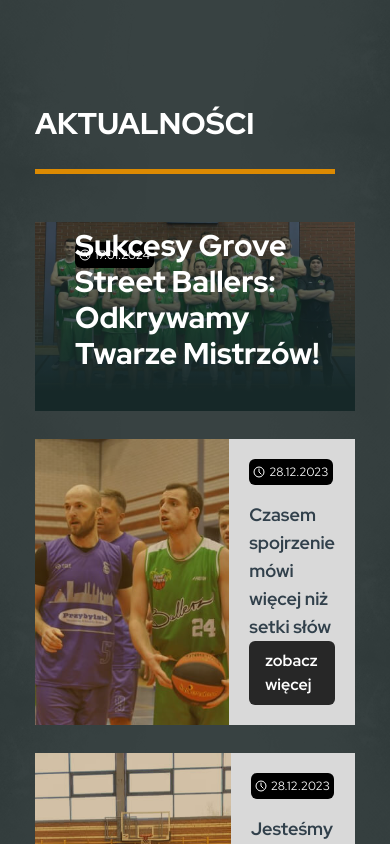
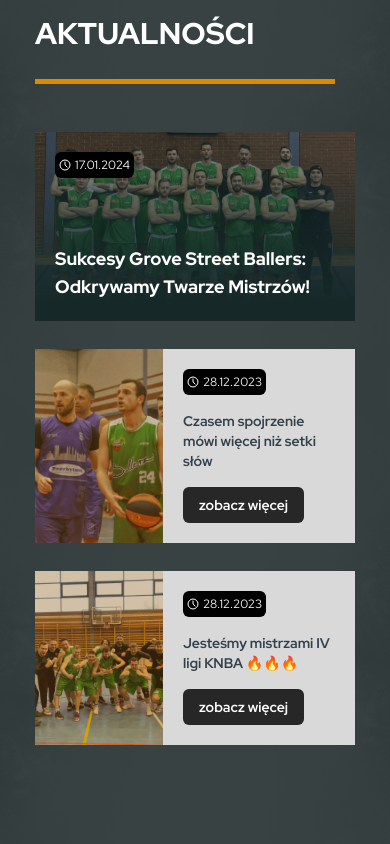
Before and after one commit to rosiu98/Grov-streek-website, a Next.js app: page / in a window 390 px wide. Shown: the part 1200-2044 px from the top of the page. Built offline with nearby package versions, Linux system fonts and the light colour scheme; no server answers; the database is empty; a web font is replaced by a local one.

Commit message:
adding mobile classes fixes

```diff
--- a/app/ui/main.tsx
+++ b/app/ui/main.tsx
@@ -3,7 +3,7 @@ import backgroundImage from "@/public/bg_header.jpg";
 const Main = ({ children }: { children: React.ReactNode }) => {
   return (
     <main className="h-full text-white relative">
-      <div className="h-[1000px]">{children}</div>
+      <div className="min-h-[1000px] h-full">{children}</div>
     </main>
   );
 };
--- a/app/ui/news.tsx
+++ b/app/ui/news.tsx
@@ -7,7 +7,7 @@ import Link from "next/link";
 
 const News = () => {
   return (
-    <section className="pt-[190px]">
+    <section className="pt-[100px] lg:pt-[190px] pb-10">
       <div className="max-w-app">
         <div className="mb-12">
           <p className="text-white text-3xl font-extrabold mb-7">AKTUALNOŚCI</p>
@@ -16,7 +16,7 @@ const News = () => {
         <div className="grid grid-cols-1 h-auto lg:h-[480] xl:grid-cols-[auto_1fr] text-left gap-7">
           <Link className="articleLink" href="/">
             <div className="relative">
-              <div className="absolute z-20 top-0 pt-5 pl-10">
+              <div className="absolute z-20 top-0 pt-5 pl-5 md:pl-10">
                 <div className="flex items-center justify-center gap-1 bg-black p-1 rounded-md">
                   <span>
                     <TimeIconSvg />
@@ -25,8 +25,8 @@ const News = () => {
                 </div>
               </div>
 
-              <div className="absolute z-20 bottom-0 pb-10 pl-10">
-                <h3 className="text-white text-3xl font-extrabold">
+              <div className="absolute z-20 bottom-0 pb-5 pl-5 md:pb-10 md:pl-10">
+                <h3 className="text-white text-lg md:text-3xl font-extrabold">
                   Sukcesy Grove Street Ballers: Odkrywamy Twarze&nbsp;Mistrzów!
                 </h3>
               </div>
@@ -43,7 +43,7 @@ const News = () => {
           </Link>
 
           <div className="flex gap-7 flex-col">
-            <div className="grid grid-cols-[auto_1fr] h-full">
+            <div className="grid grid-cols-[0.4fr_0.6fr] md:grid-cols-[auto_1fr] h-full">
               <Link href="/" className="articleLink h-full">
                 <div className="article_secondImage relative h-full">
                   <Image
@@ -62,18 +62,18 @@ const News = () => {
                   </span>
                   <span className="text-[12px]">28.12.2023</span>
                 </div>
-                <div className="text-[#31404b]  mt-4 font-bold text-lg">
+                <div className="text-[#31404b]  mt-4 mb-4 font-bold text-sm sm:text-lg ">
                   Czasem spojrzenie mówi więcej niż setki słów
                 </div>
                 <div className="mt-auto">
-                  <div className="bg-[#272727] px-4 py-2 font-bold rounded-md">
+                  <div className="bg-[#272727] px-4 py-2 font-bold rounded-md text-sm md:text-base">
                     <Link href="/">zobacz więcej</Link>
                   </div>
                 </div>
               </div>
             </div>
 
-            <div className="grid grid-cols-[auto_1fr] h-full">
+            <div className="grid grid-cols-[0.4fr_0.6fr] md:grid-cols-[auto_1fr] h-full">
               <Link href="/" className="articleLink h-full">
                 <div className="article_secondImage relative h-full">
                   <Image
@@ -92,11 +92,11 @@ const News = () => {
                   </span>
                   <span className="text-[12px]">28.12.2023</span>
                 </div>
-                <div className="text-[#31404b]  mt-4 font-bold text-lg">
+                <div className="text-[#31404b]  mt-4 mb-4 font-bold text-sm sm:text-lg ">
                   Jesteśmy mistrzami IV ligi KNBA 🔥🔥🔥
                 </div>
                 <div className="mt-auto">
-                  <div className="bg-[#272727] px-4 py-2 font-bold rounded-md">
+                  <div className="bg-[#272727] px-4 py-2 font-bold rounded-md text-sm md:text-base">
                     <Link href="/">zobacz więcej</Link>
                   </div>
                 </div>
```
